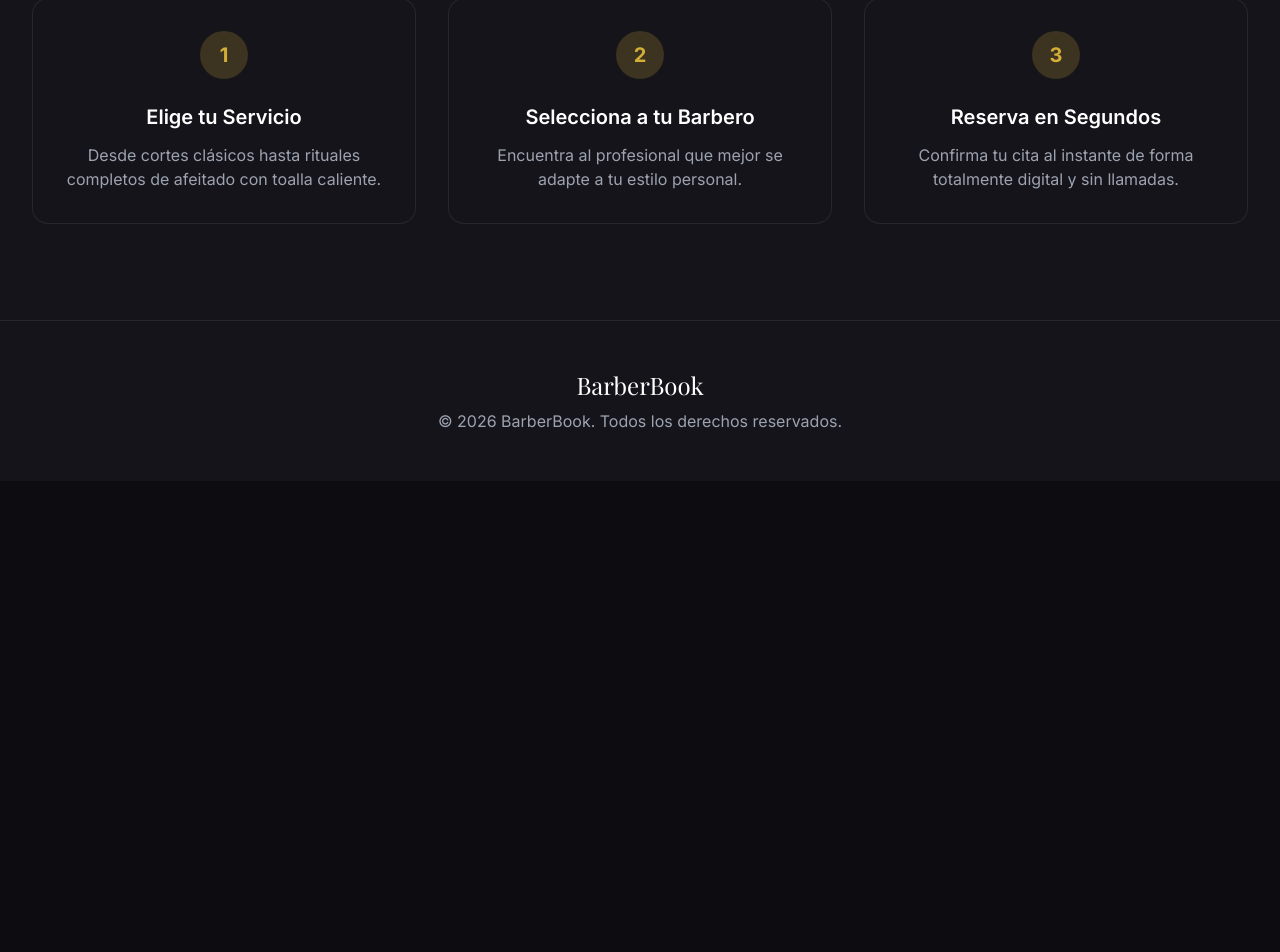
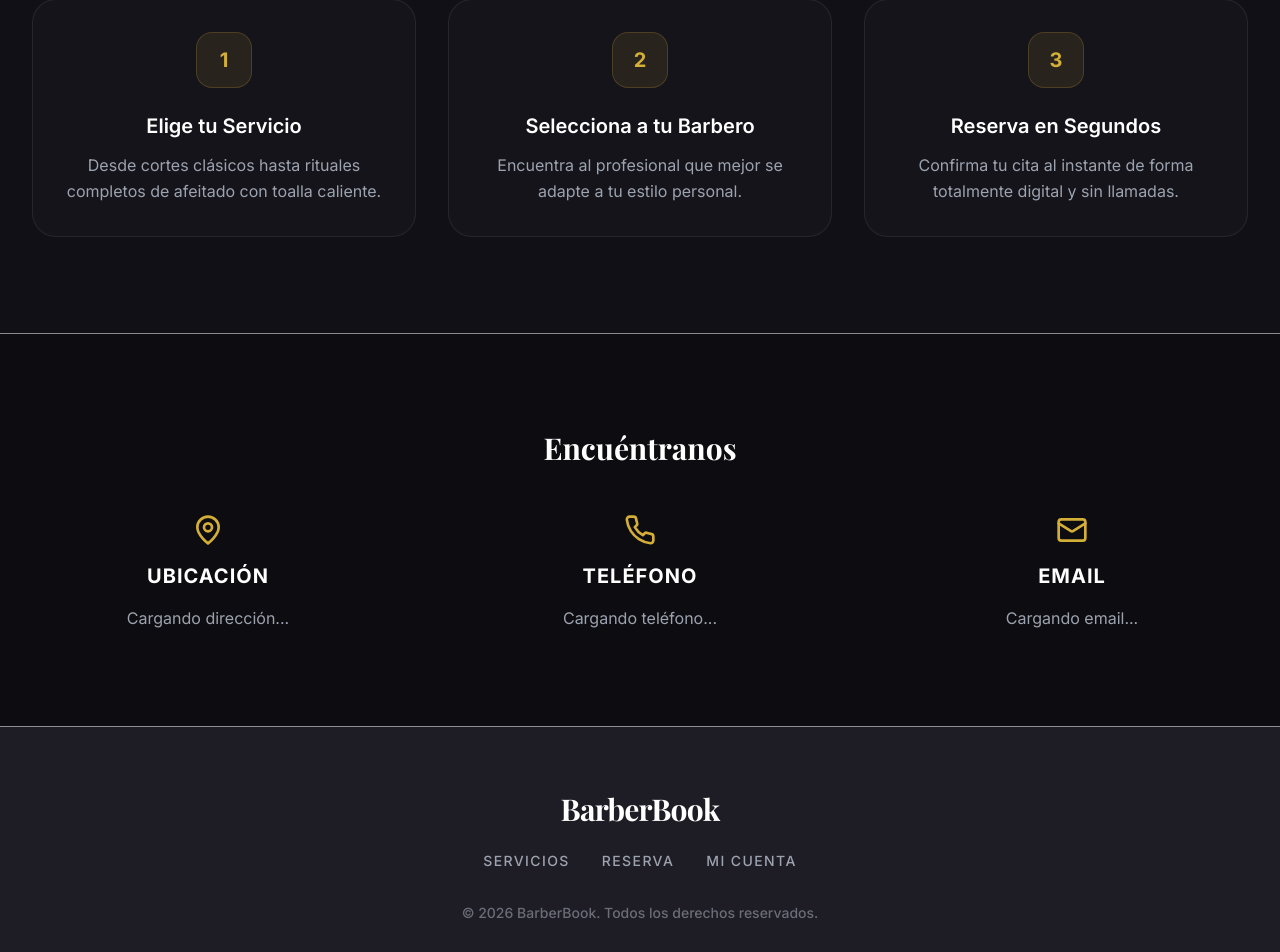
Before and after one commit to davimayazo/app_peluqueria, a Next.js app in the folder frontend/: page / in a window 1280 px wide. Shown: the part 883-1835 px from the top of the page. Before the commit the page ends 1364 px from the top, so only its background shows below. Built offline with nearby package versions, Linux system fonts and the light colour scheme; no server answers; a web font is replaced by a local one.

Commit message:
Añadir la información del negocio en la página principal

```diff
--- a/frontend/app/admin/configuracion/page.tsx
+++ b/frontend/app/admin/configuracion/page.tsx
@@ -12,6 +12,7 @@ export default function AdminConfiguracion() {
     name: '',
     email: '',
     address: '',
+    phone: '',
     min_booking_notice_minutes: 60,
     show_appointments_widget: true,
     show_revenue_widget: true,
@@ -34,6 +35,7 @@ export default function AdminConfiguracion() {
         name: config.name || '',
         email: config.email || '',
         address: config.address || '',
+        phone: config.phone || '',
         min_booking_notice_minutes: config.min_booking_notice_minutes || 60,
         show_appointments_widget: config.show_appointments_widget ?? true,
         show_revenue_widget: config.show_revenue_widget ?? true,
@@ -129,6 +131,7 @@ export default function AdminConfiguracion() {
                       />
                     </div>
                   </div>
+                  <div className="grid md:grid-cols-2 gap-4">
                     <div>
                       <label className="block text-sm font-medium text-textMuted mb-1">Dirección</label>
                       <input
@@ -137,6 +140,16 @@ export default function AdminConfiguracion() {
                         onChange={(e) => setFormData({...formData, address: e.target.value})}
                         className="w-full bg-surfaceLayer border border-border rounded-lg px-4 py-2 text-white focus:outline-none focus:ring-2 focus:ring-primary/50"
                       />
+                    </div>
+                    <div>
+                      <label className="block text-sm font-medium text-textMuted mb-1">Teléfono de Contacto</label>
+                      <input
+                        type="text"
+                        value={formData.phone}
+                        onChange={(e) => setFormData({...formData, phone: e.target.value})}
+                        className="w-full bg-surfaceLayer border border-border rounded-lg px-4 py-2 text-white focus:outline-none focus:ring-2 focus:ring-primary/50"
+                      />
+                    </div>
                   </div>
                 </CardContent>
               </Card>
--- a/frontend/app/page.tsx
+++ b/frontend/app/page.tsx
@@ -1,10 +1,20 @@
+"use client";
 import Link from 'next/link';
+import { useQuery } from '@tanstack/react-query';
 import { Button } from '@/components/ui/Button';
 import Navbar from '@/components/Navbar';
+import { fetchBusinessConfig } from '@/lib/api';
 
 export default function LandingPage() {
+  const { data: config } = useQuery({
+    queryKey: ['business_config'],
+    queryFn: fetchBusinessConfig
+  });
+
+  const businessName = config?.name || 'BarberBook';
+
   return (
-    <div className="flex flex-col min-h-screen">
+    <div className="flex flex-col min-h-screen bg-background">
       <Navbar />
 
       <main className="flex-1">
@@ -15,23 +25,23 @@ export default function LandingPage() {
           <div className="absolute top-1/2 left-1/2 -translate-x-1/2 -translate-y-1/2 w-full max-w-[800px] h-[500px] bg-primary/20 blur-[120px] rounded-full z-0 pointer-events-none" />
 
           <div className="relative z-10 text-center max-w-4xl mx-auto flex flex-col items-center">
-            <h1 className="font-display text-5xl md:text-7xl font-bold tracking-tight text-white mb-6 leading-tight">
-              Diseñado para el <br/>
+            <h1 className="font-display text-5xl md:text-7xl font-bold tracking-tight text-white mb-6 leading-tight animate-in fade-in slide-in-from-bottom-4 duration-700">
+              Bienvenido a <br/>
               <span className="text-transparent bg-clip-text bg-gradient-to-r from-primary to-primaryHover">
-                Hombre Moderno
+                {businessName}
               </span>
             </h1>
-            <p className="text-lg md:text-xl text-textMuted max-w-2xl mb-12">
-              Reserva tu cita hoy en la barbería más exclusiva de la ciudad. Experimenta cortes clásicos, arreglos de barba y el trato premium que mereces.
+            <p className="text-lg md:text-xl text-textMuted max-w-2xl mb-12 animate-in fade-in slide-in-from-bottom-6 duration-700 delay-100">
+              {config?.description || 'Reserva tu cita hoy en la barbería más exclusiva de la ciudad. Experimenta cortes clásicos, arreglos de barba y el trato premium que mereces.'}
             </p>
-            <div className="flex flex-col sm:flex-row gap-4 items-center">
-              <Link href="/reserva">
-                <Button size="lg" className="w-full sm:w-auto text-lg px-10 shadow-glow">
+            <div className="flex flex-col sm:flex-row gap-4 items-center animate-in fade-in slide-in-from-bottom-8 duration-700 delay-200">
+              <Link href="/reserva" className="w-full sm:w-auto">
+                <Button size="lg" className="w-full text-lg px-10 shadow-glow">
                   Reservar Cita
                 </Button>
               </Link>
-              <Link href="/servicios">
-                <Button variant="glass" size="lg" className="w-full sm:w-auto text-lg px-10">
+              <Link href="/servicios" className="w-full sm:w-auto">
+                <Button variant="glass" size="lg" className="w-full text-lg px-10">
                   Ver Servicios
                 </Button>
               </Link>
@@ -40,7 +50,7 @@ export default function LandingPage() {
         </section>
 
         {/* FEATURES / PROCESS SECTION */}
-        <section className="py-24 bg-surfaceLayer/50">
+        <section className="py-24 bg-surfaceLayer/30 border-y border-border/50">
           <div className="max-w-7xl mx-auto px-4 sm:px-6 lg:px-8">
             <div className="grid md:grid-cols-3 gap-8">
               {[
@@ -48,24 +58,61 @@ export default function LandingPage() {
                 { title: "Selecciona a tu Barbero", desc: "Encuentra al profesional que mejor se adapte a tu estilo personal." },
                 { title: "Reserva en Segundos", desc: "Confirma tu cita al instante de forma totalmente digital y sin llamadas." }
               ].map((item, idx) => (
-                <div key={idx} className="p-8 rounded-2xl bg-surface border border-border flex flex-col items-center text-center hover:border-primary/50 transition-colors">
-                  <div className="w-12 h-12 rounded-full bg-primary/20 text-primary flex items-center justify-center font-bold text-xl mb-6">
+                <div key={idx} className="p-8 rounded-3xl bg-surface border border-border flex flex-col items-center text-center hover:border-primary/50 transition-all hover:shadow-2xl hover:shadow-primary/5 group">
+                  <div className="w-14 h-14 rounded-2xl bg-primary/10 text-primary flex items-center justify-center font-bold text-xl mb-6 border border-primary/20 group-hover:bg-primary group-hover:text-black transition-all">
                     {idx + 1}
                   </div>
                   <h3 className="text-xl font-semibold text-white mb-3">{item.title}</h3>
-                  <p className="text-textMuted">{item.desc}</p>
+                  <p className="text-textMuted leading-relaxed">{item.desc}</p>
                 </div>
               ))}
+            </div>
+          </div>
+        </section>
+
+        {/* CONTACT INFO SECTION */}
+        <section className="py-24 bg-background">
+          <div className="max-w-7xl mx-auto px-4 text-center">
+            <h2 className="text-3xl font-display font-bold text-white mb-12">Encuéntranos</h2>
+            <div className="grid md:grid-cols-3 gap-12">
+              <div className="space-y-4">
+                <div className="text-primary flex justify-center">
+                  <svg xmlns="http://www.w3.org/2000/svg" width="32" height="32" viewBox="0 0 24 24" fill="none" stroke="currentColor" strokeWidth="2" strokeLinecap="round" strokeLinejoin="round"><path d="M20 10c0 6-8 12-8 12s-8-6-8-12a8 8 0 0 1 16 0Z"></path><circle cx="12" cy="10" r="3"></circle></svg>
+                </div>
+                <h4 className="text-xl font-bold text-white uppercase tracking-wider">Ubicación</h4>
+                <p className="text-textMuted">{config?.address || 'Cargando dirección...'}</p>
+              </div>
+              <div className="space-y-4">
+                <div className="text-primary flex justify-center">
+                  <svg xmlns="http://www.w3.org/2000/svg" width="32" height="32" viewBox="0 0 24 24" fill="none" stroke="currentColor" strokeWidth="2" strokeLinecap="round" strokeLinejoin="round"><path d="M22 16.92v3a2 2 0 0 1-2.18 2 19.79 19.79 0 0 1-8.63-3.07 19.5 19.5 0 0 1-6-6 19.79 19.79 0 0 1-3.07-8.67A2 2 0 0 1 4.11 2h3a2 2 0 0 1 2 1.72 12.84 12.84 0 0 0 .7 2.81 2 2 0 0 1-.45 2.11L8.09 9.91a16 16 0 0 0 6 6l1.27-1.27a2 2 0 0 1 2.11-.45 12.84 12.84 0 0 0 2.81.7A2 2 0 0 1 22 16.92z"></path></svg>
+                </div>
+                <h4 className="text-xl font-bold text-white uppercase tracking-wider">Teléfono</h4>
+                <p className="text-textMuted">{config?.phone || 'Cargando teléfono...'}</p>
+              </div>
+              <div className="space-y-4">
+                <div className="text-primary flex justify-center">
+                  <svg xmlns="http://www.w3.org/2000/svg" width="32" height="32" viewBox="0 0 24 24" fill="none" stroke="currentColor" strokeWidth="2" strokeLinecap="round" strokeLinejoin="round"><rect width="20" height="16" x="2" y="4" rx="2"></rect><path d="m22 7-8.97 5.7a1.94 1.94 0 0 1-2.06 0L2 7"></path></svg>
+                </div>
+                <h4 className="text-xl font-bold text-white uppercase tracking-wider">Email</h4>
+                <p className="text-textMuted">{config?.email || 'Cargando email...'}</p>
+              </div>
             </div>
           </div>
         </section>
       </main>
 
       {/* FOOTER */}
-      <footer className="border-t border-border bg-surface py-12">
-        <div className="max-w-7xl mx-auto px-4 text-center text-textMuted">
-          <h2 className="text-2xl font-display text-white mb-2">BarberBook</h2>
-          <p>© {new Date().getFullYear()} BarberBook. Todos los derechos reservados.</p>
+      <footer className="border-t border-border/50 bg-surfaceLayer py-16">
+        <div className="max-w-7xl mx-auto px-4 text-center">
+          <h2 className="text-3xl font-display font-bold text-white mb-6 tracking-tight">{businessName}</h2>
+          <div className="flex flex-wrap justify-center gap-8 mb-8 text-sm text-textMuted font-medium uppercase tracking-widest">
+            <Link href="/servicios" className="hover:text-primary transition-colors">Servicios</Link>
+            <Link href="/reserva" className="hover:text-primary transition-colors">Reserva</Link>
+            <Link href="/login" className="hover:text-primary transition-colors">Mi Cuenta</Link>
+          </div>
+          <p className="text-sm text-textMuted/60 font-medium">
+            © {new Date().getFullYear()} {businessName}. Todos los derechos reservados.
+          </p>
         </div>
       </footer>
     </div>
--- a/frontend/components/Navbar.tsx
+++ b/frontend/components/Navbar.tsx
@@ -1,11 +1,19 @@
 "use client";
 
 import Link from 'next/link';
+import { useQuery } from '@tanstack/react-query';
 import { useAuth } from '@/store/useAuth';
 import { Button } from '@/components/ui/Button';
+import { fetchBusinessConfig } from '@/lib/api';
 
 export default function Navbar() {
   const { isAuthenticated, user, logout, hasRole } = useAuth();
+  const { data: config } = useQuery({
+    queryKey: ['business_config'],
+    queryFn: fetchBusinessConfig
+  });
+
+  const businessName = config?.name || 'BarberBook';
 
   return (
     <nav className="border-b border-border bg-background/80 backdrop-blur-md sticky top-0 z-50 transition-all duration-300">
@@ -13,7 +21,7 @@ export default function Navbar() {
         <div className="flex justify-between items-center h-16">
           <div className="flex-shrink-0">
             <Link href="/" className="text-2xl font-display font-bold bg-clip-text text-transparent bg-gradient-to-r from-primary to-primaryHover">
-              BarberBook
+              {businessName}
             </Link>
           </div>
           <div className="hidden md:block">
```
Lines whose indentation alone changed are shown as unchanged.
